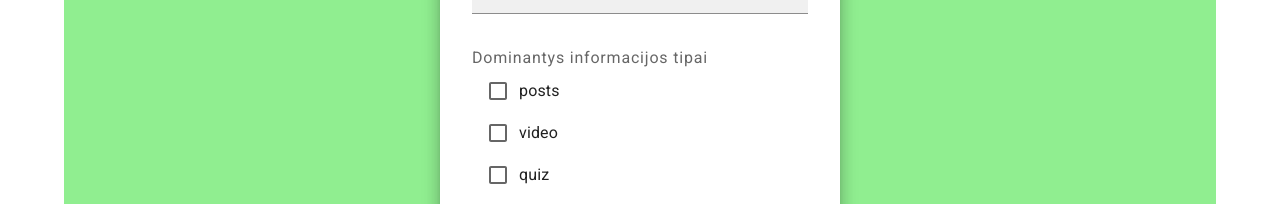
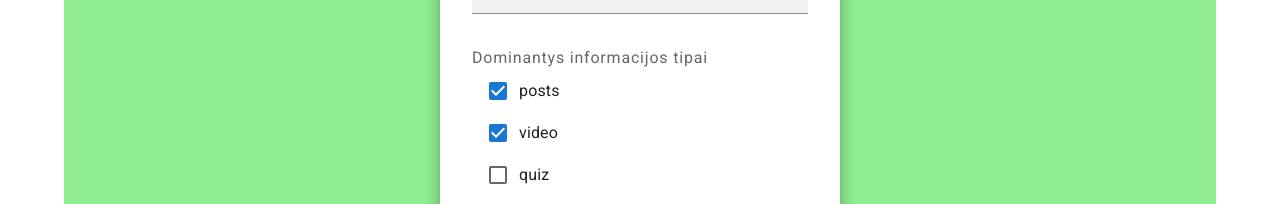
Before and after one commit to ErnestasRa/React---MUI-Login-form, a React (Create React App) app: page / in a window 1280 px wide. Shown: the part 501-705 px from the top of the page. Built offline with nearby package versions, Linux system fonts and the light colour scheme.

Commit message:
feat: implemented CheckboxGroup controlled case

```diff
--- a/src/components/form-controls/checkbox-group.tsx
+++ b/src/components/form-controls/checkbox-group.tsx
@@ -15,25 +15,75 @@ type CheckboxOption = {
 type CheckboxGroupProps = {
   label: string,
   name: string,
-  options: CheckboxOption[]
+  options: CheckboxOption[],
+  value?: CheckboxOption[],
+  onChange?: (event: React.ChangeEvent<HTMLInputElement>, value:CheckboxOption[]) => void
 };
+
+type MutatedOptions = (currentValue: CheckboxOption[], checkboxValue: string) => CheckboxOption[];
 
 const CheckboxGroup:React.FC<CheckboxGroupProps> = ({
   label,
   name,
   options,
-}) => (
+  value,
+  onChange,
+}) => {
+  const selectedValues = value && value.map((x) => x.value);
+
+  const createAppendedValue: MutatedOptions = (currentValue, checkboxValue) => {
+    const copy = [...currentValue];
+    const newOption = options.find((x) => x.value === checkboxValue);
+    if (newOption === undefined) {
+      throw new Error('selected checkbox is not found in Options ');
+    } else {
+      copy.push(newOption);
+    }
+    return copy;
+  };
+
+  const createReducedValue: MutatedOptions = (currentValue, checkboxValue) => currentValue
+  .filter((x) => x.value !== checkboxValue);
+
+  const handleRadioChange = (
+    event: React.ChangeEvent<HTMLInputElement>,
+    checked: boolean,
+    checkboxValue: string,
+) => {
+    const componentIsControlled = value && onChange;
+
+    if (componentIsControlled) {
+      const newValue: CheckboxOption[] = checked
+       ? createAppendedValue(value, checkboxValue)
+       : createReducedValue(value, checkboxValue);
+
+      onChange(event, newValue);
+    } else {
+      // component uncontrolled
+    }
+  };
+
+ return (
    <Box>
      <FormLabel sx={{ letterSpacing: '0.05em', mb: 1 }}>{label}</FormLabel>
      <FormGroup sx={{ display: 'flex', flexDirection: 'column', px: 2 }}>
        {options.map((option) => (
          <FormControlLabel
            key={option.value}
-          control={<Checkbox value={option.value} name={name} />}
+           control={(
+             <Checkbox
+               value={option.value}
+               name={name}
+               onChange={(event, newChecked) => handleRadioChange(event, newChecked, option.value)}
+               checked={selectedValues?.includes(option.value)}
+             />
+        )}
            label={option.label}
          />
           ))}
      </FormGroup>
    </Box>
   );
+};
+
 export default CheckboxGroup;
--- a/src/components/register-page.tsx
+++ b/src/components/register-page.tsx
@@ -99,7 +99,13 @@ const RegisterForm = () => {
               { value: '3', label: 'quiz' },
               { value: '4', label: 'exercises' },
             ]}
-
+            value={[
+              { value: '1', label: 'posts' },
+              { value: '2', label: 'video' },
+            ]}
+            onChange={(event, selectedOptions) => console.log({
+              selectedOptions,
+            })}
           />
           <Button
             type="submit"
```
Lines whose indentation alone changed are shown as unchanged.
